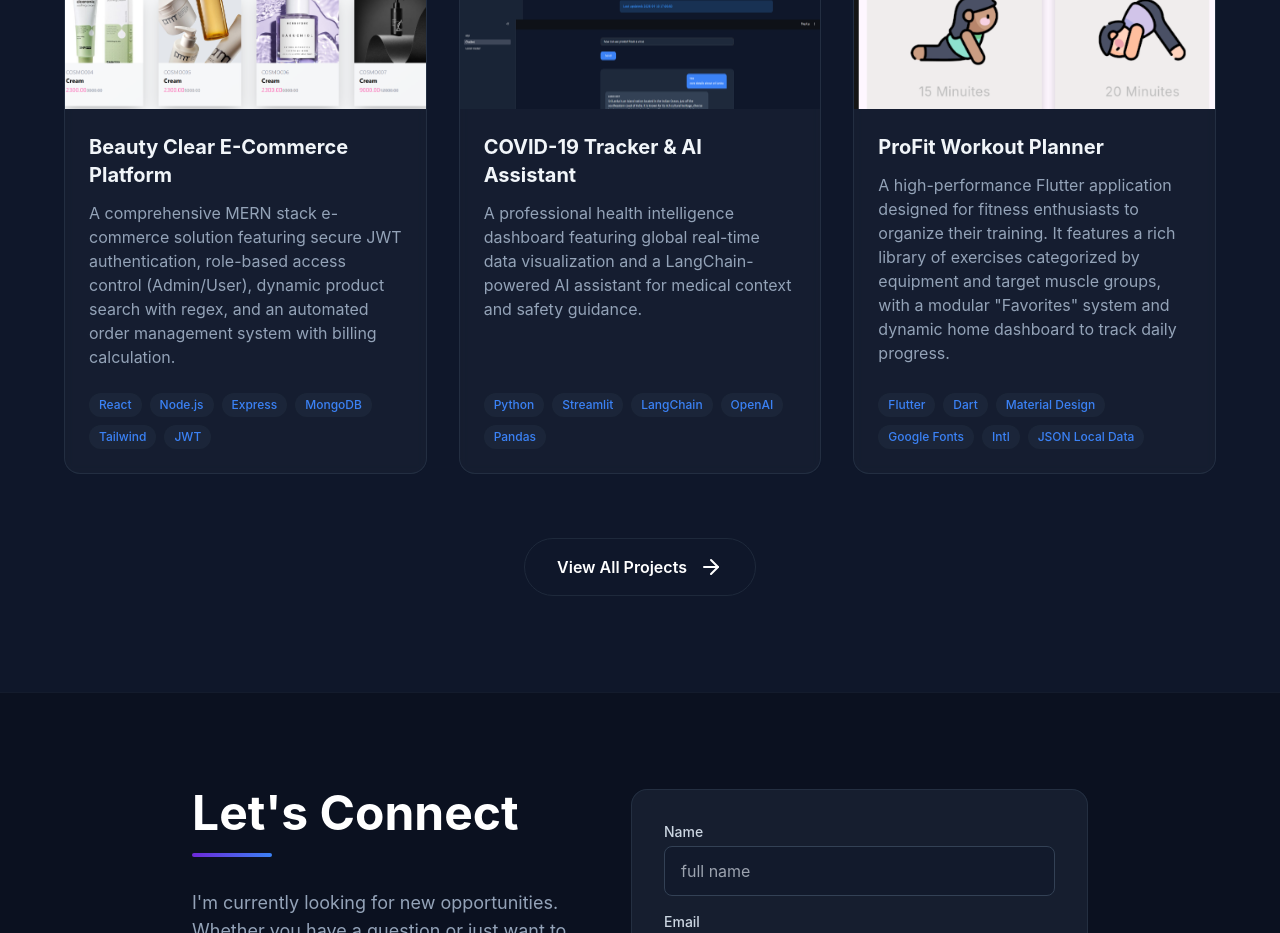
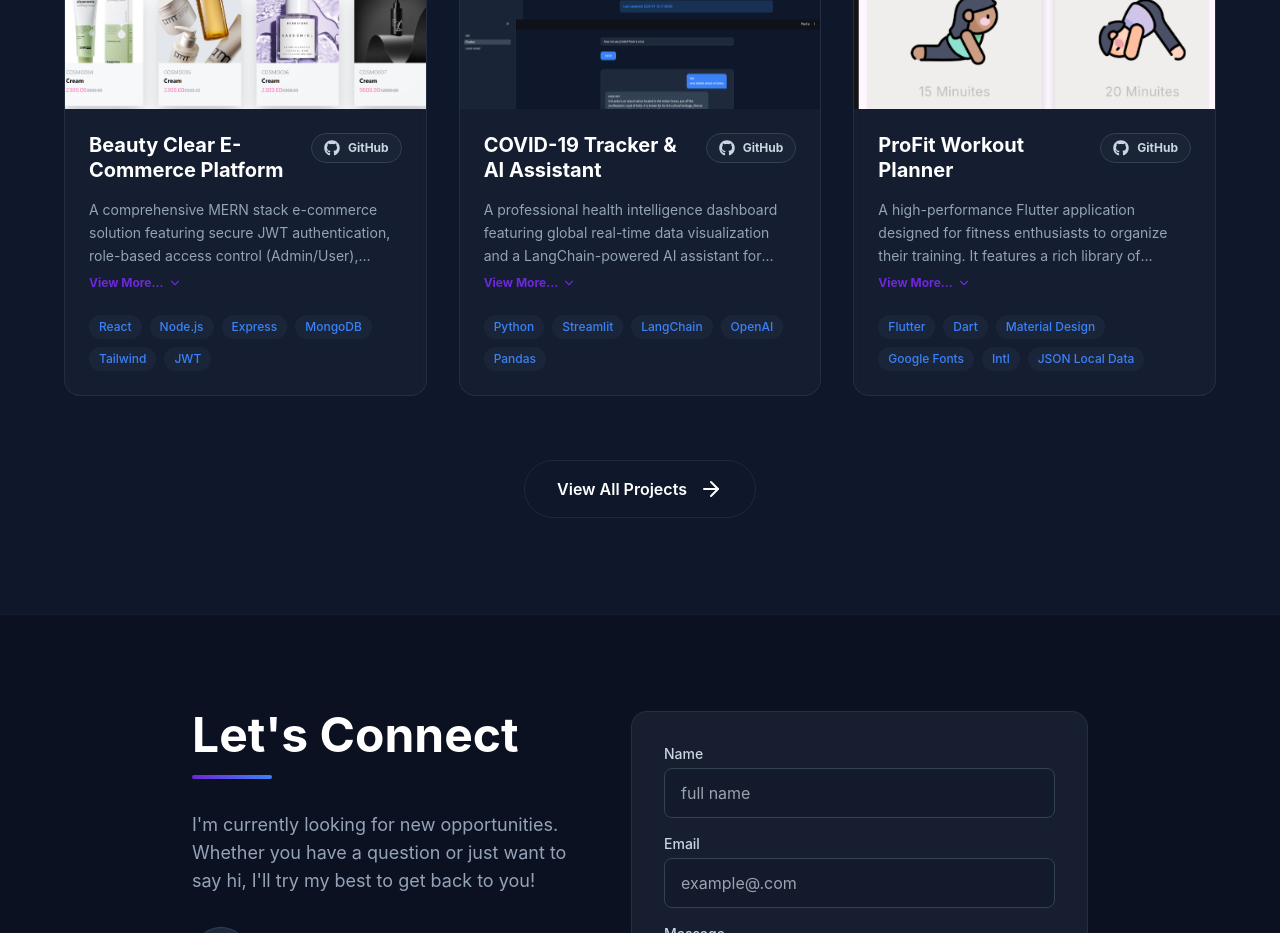
Before and after one commit to Supun200110/portfolio, a React (Vite) app in the folder frontend/: page / in a window 1280 px wide. Shown: the part 1280-2213 px from the top of the page. Built offline with nearby package versions, Linux system fonts and the light colour scheme.

Commit message:
updating some features in project.jsx😊🖊️📲

```diff
--- a/frontend/src/components/ProjectCard.jsx
+++ b/frontend/src/components/ProjectCard.jsx
@@ -1,7 +1,12 @@
-import { motion } from 'framer-motion';
-import { ExternalLink, Globe } from 'lucide-react';
+import { useState } from 'react';
+import { motion, AnimatePresence } from 'framer-motion';
+import { ExternalLink, Globe, ChevronDown, ChevronUp } from 'lucide-react';
+import { FaGithub } from 'react-icons/fa';
 
 export default function ProjectCard({ project, index }) {
+  const [isExpanded, setIsExpanded] = useState(false);
+  const isLongDescription = project.description.length > 150;
+
   return (
     <motion.div
       initial={{ opacity: 0, y: 20 }}
@@ -27,36 +32,61 @@ export default function ProjectCard({ project, index }) {
             <Globe className="text-slate-600" size={48} />
           </div>
         )}
-        <div className="absolute inset-0 bg-gradient-to-t from-background/80 to-transparent opacity-0 group-hover:opacity-100 transition-opacity duration-300 flex items-end p-4">
-          <div className="flex gap-3">
+        <div className="absolute inset-0 bg-gradient-to-t from-black/60 to-transparent opacity-0 group-hover:opacity-100 transition-opacity duration-300 flex items-center justify-center gap-4">
           <a
             href={project.github}
-              className="p-2 bg-primary/20 rounded-full text-primary hover:bg-primary hover:text-white transition-all backdrop-blur-md"
+            className="p-3 bg-white/10 rounded-full text-white hover:bg-primary transition-all backdrop-blur-md border border-white/20"
             target="_blank"
             rel="noopener noreferrer"
+            title="View Code"
           >
-              <Globe size={18} />
+            <FaGithub size={24} />
           </a>
           <a
             href={project.link}
-              className="p-2 bg-secondary/20 rounded-full text-secondary hover:bg-secondary hover:text-white transition-all backdrop-blur-md"
+            className="p-3 bg-white/10 rounded-full text-white hover:bg-secondary transition-all backdrop-blur-md border border-white/20"
             target="_blank"
             rel="noopener noreferrer"
+            title="Live Demo"
           >
-              <ExternalLink size={18} />
+            <ExternalLink size={24} />
           </a>
-          </div>
         </div>
       </div>
 
       <div className="p-6 flex flex-col flex-grow">
-        <h3 className="text-xl font-bold text-slate-100 mb-3 group-hover:text-primary transition-colors">
+        <div className="flex justify-between items-start gap-4 mb-4">
+          <h3 className="text-xl font-bold text-white group-hover:text-primary transition-colors leading-tight">
             {project.title}
           </h3>
+          <a
+            href={project.github}
+            target="_blank"
+            rel="noopener noreferrer"
+            className="flex items-center gap-2 px-3 py-1.5 bg-slate-800/50 hover:bg-slate-700 border border-slate-700 rounded-full text-slate-300 hover:text-white transition-all text-xs font-bold backdrop-blur-sm group/btn"
+          >
+            <FaGithub size={16} />
+            <span className="hidden sm:inline">GitHub</span>
+          </a>
+        </div>
 
-        <p className="text-slate-400 mb-6 flex-grow">
+        <div className="mb-6 flex-grow">
+          <p className={`text-slate-400 text-sm leading-relaxed transition-all duration-300 ${!isExpanded ? 'line-clamp-3' : ''}`}>
             {project.description}
           </p>
+          {isLongDescription && (
+            <button
+              onClick={() => setIsExpanded(!isExpanded)}
+              className="mt-2 text-primary text-xs font-bold hover:underline flex items-center gap-1"
+            >
+              {isExpanded ? (
+                <>Read Less <ChevronUp size={14} /></>
+              ) : (
+                <>View More... <ChevronDown size={14} /></>
+              )}
+            </button>
+          )}
+        </div>
 
         <div className="flex flex-wrap gap-2 mt-auto">
           {project.tech.map((tech, i) => (
```
Lines whose indentation alone changed are shown as unchanged.
